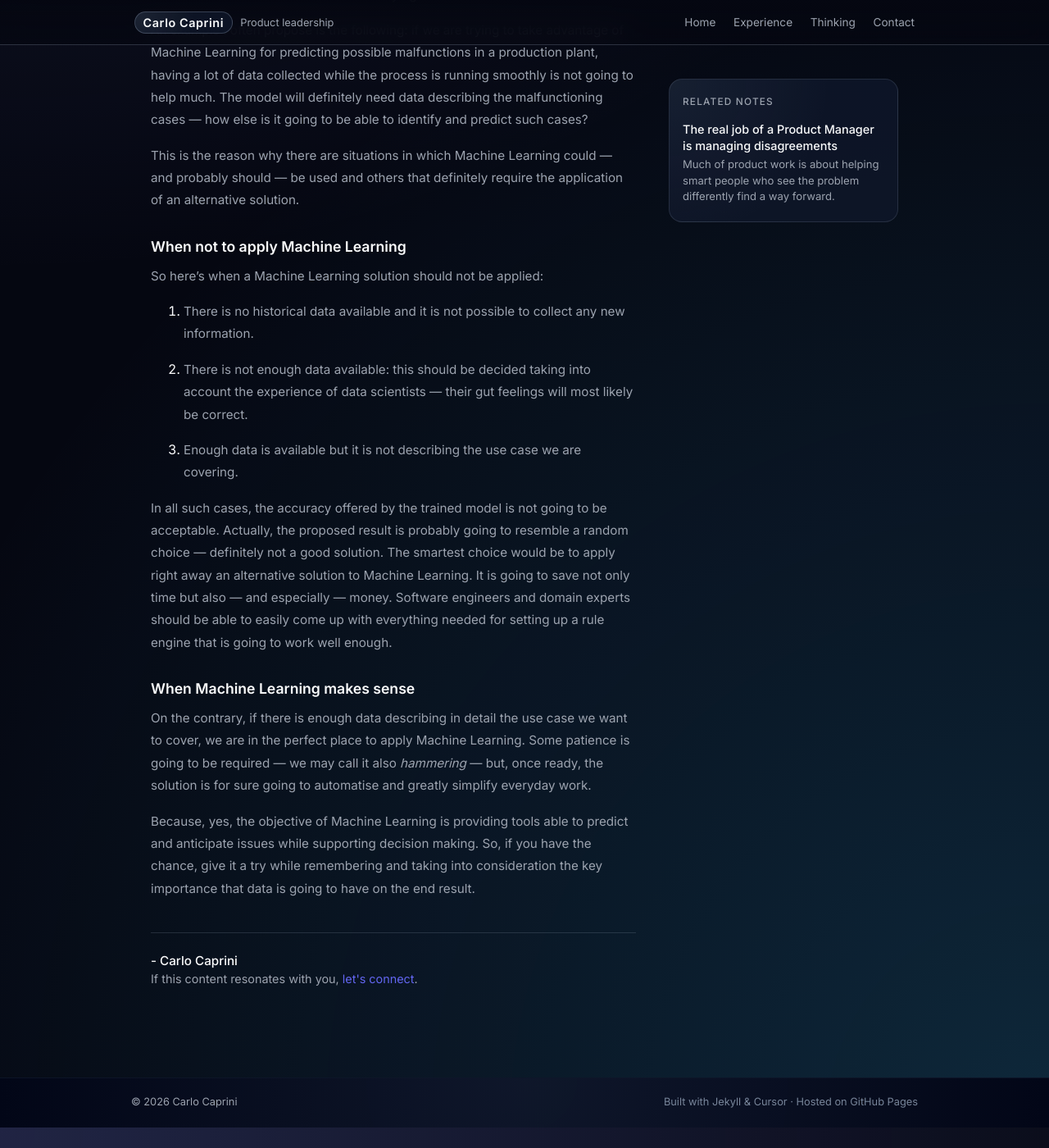
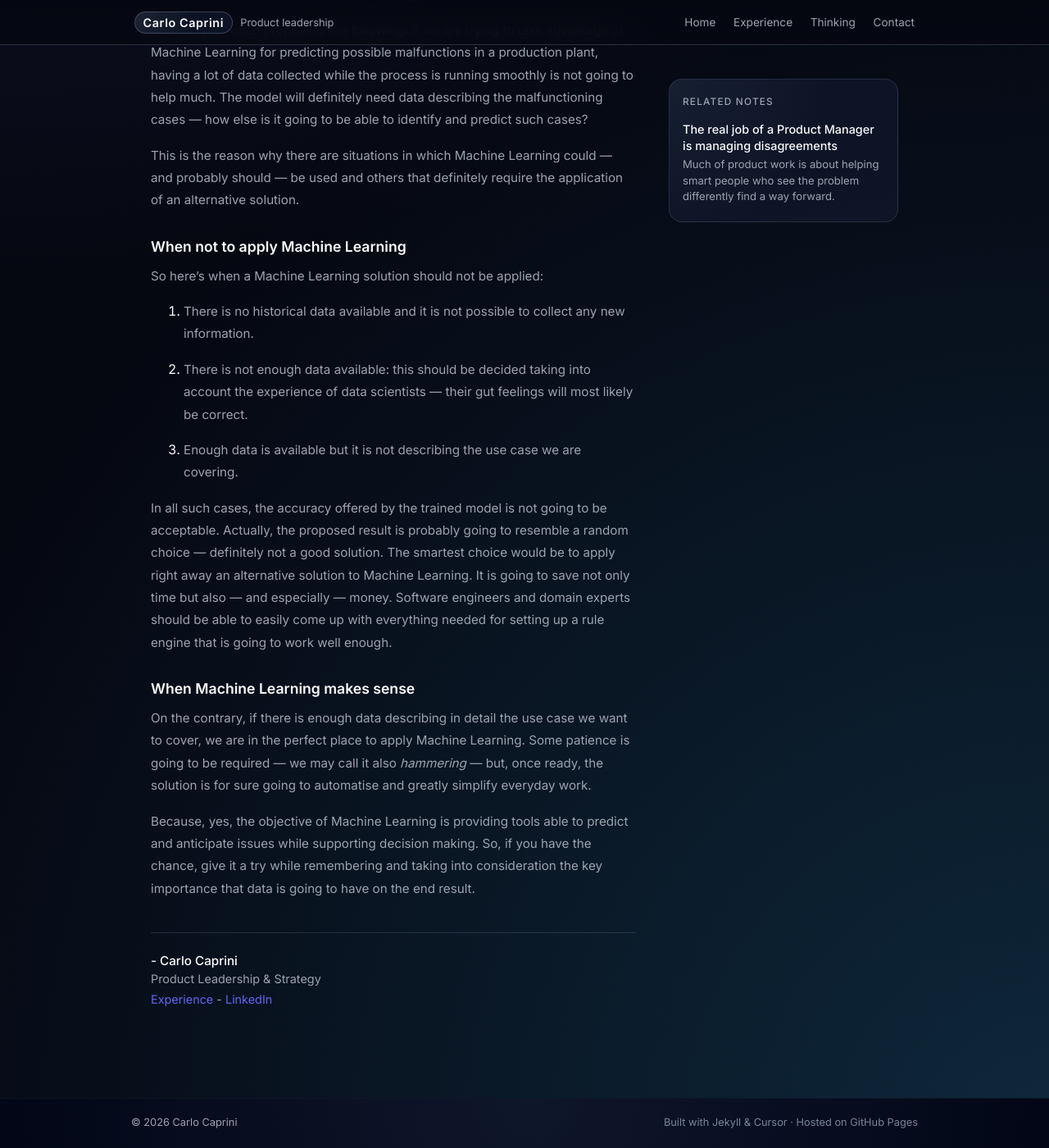
Before and after one commit to carlocaprini/carlocaprini.github.io, a Jekyll site: the page built from pages/thinking/when-should-machine-learning-be-used.md, in a window 1280 px wide and 1400 px high, scrolled down 1288 px. Shown: the whole window at 82% size. Built offline with Jekyll 4.4.1, drawn with Linux system fonts in a browser that asks for light colours.

Commit message:
Fixed signature

```diff
--- a/_config.yml
+++ b/_config.yml
@@ -3,6 +3,7 @@ tagline: "Product leadership"
 person:
   name: "Carlo Caprini"
   role: "Product leadership"
+  linkedin: "https://www.linkedin.com/in/carlocaprini/"
 description: "Product leader focused on building high‑impact products and teams."
 url: "https://carlocaprini.github.io"
 baseurl: ""
--- a/_layouts/article.html
+++ b/_layouts/article.html
@@ -35,7 +35,12 @@ layout: default
         </div>
         <div class="article-signature">
           <p class="article-signature-name">- {{ site.person.name | default: site.title }}</p>
-          <p class="article-signature-cta">If this content resonates with you, <a href="{{ '/' | relative_url }}#contact">let's connect</a>.</p>
+          <p class="article-signature-role">{{ site.person.article_signature_role | default: "Product Leadership & Strategy" }}</p>
+          <p class="article-signature-links">
+            <a href="{{ '/experience/' | relative_url }}">Experience</a>
+            <span class="article-signature-sep"> - </span>
+            <a href="{{ site.person.linkedin | default: "https://www.linkedin.com/in/carlocaprini/" }}" rel="noopener noreferrer" target="_blank">LinkedIn</a>
+          </p>
         </div>
       </div>
       {% if page.related_notes and page.related_notes.size > 0 %}
--- a/assets/css/main.css
+++ b/assets/css/main.css
@@ -462,6 +462,31 @@ main {
   margin: 0 0 0.25rem;
 }
 
+.article-signature-role {
+  font-size: 0.9rem;
+  color: #9ca3af;
+  margin: 0 0 0.5rem;
+}
+
+.article-signature-links {
+  font-size: 0.9rem;
+  color: #9ca3af;
+  margin: 0;
+}
+
+.article-signature-links a {
+  color: #6366f1;
+  text-decoration: none;
+}
+
+.article-signature-links a:hover {
+  text-decoration: underline;
+}
+
+.article-signature-sep {
+  color: #9ca3af;
+}
+
 .article-signature-cta {
   font-size: 0.9rem;
   color: #9ca3af;
```
